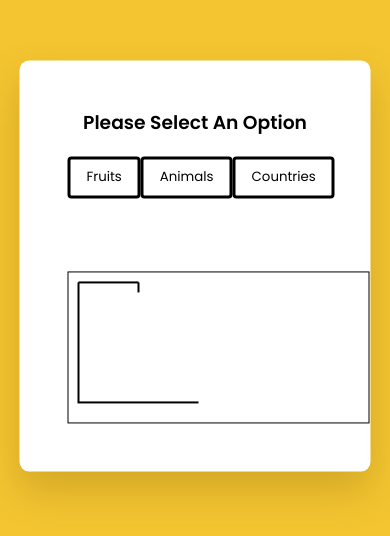
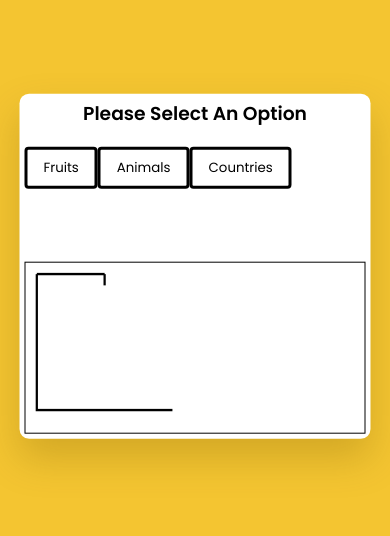
Before and after one commit to AmarDange/Hangmonstor, a plain HTML site: page index.html in a window 390 px wide. Shown: the part 156-692 px from the top of the page. Drawn offline with Linux system fonts and the light colour scheme.

Commit message:
Add canvas width 100% for responsiveness

```diff
--- a/style.css
+++ b/style.css
@@ -16,7 +16,7 @@
     transform: translate(-50%, -50%);
     top: 50%;
     left: 50%;
-    padding: 3em;
+    padding: 5px;
     border-radius: 0.6em;
     box-shadow: 0 1.2em 2.4em rgba(111, 85, 0, 0.25);
   }
@@ -24,7 +24,7 @@
     text-align: center;
   }
   #options-container div {
-    width: 100%;
+    width: 95px;
     display: flex;
     justify-content: space-between;
     margin: 1.2em 0 2.4em 0;
@@ -84,6 +84,7 @@
     display: block;
     margin: auto;
     border: 1px solid #000000;
+    width: 100%;
   }
   .hide {
     display: none;
```
